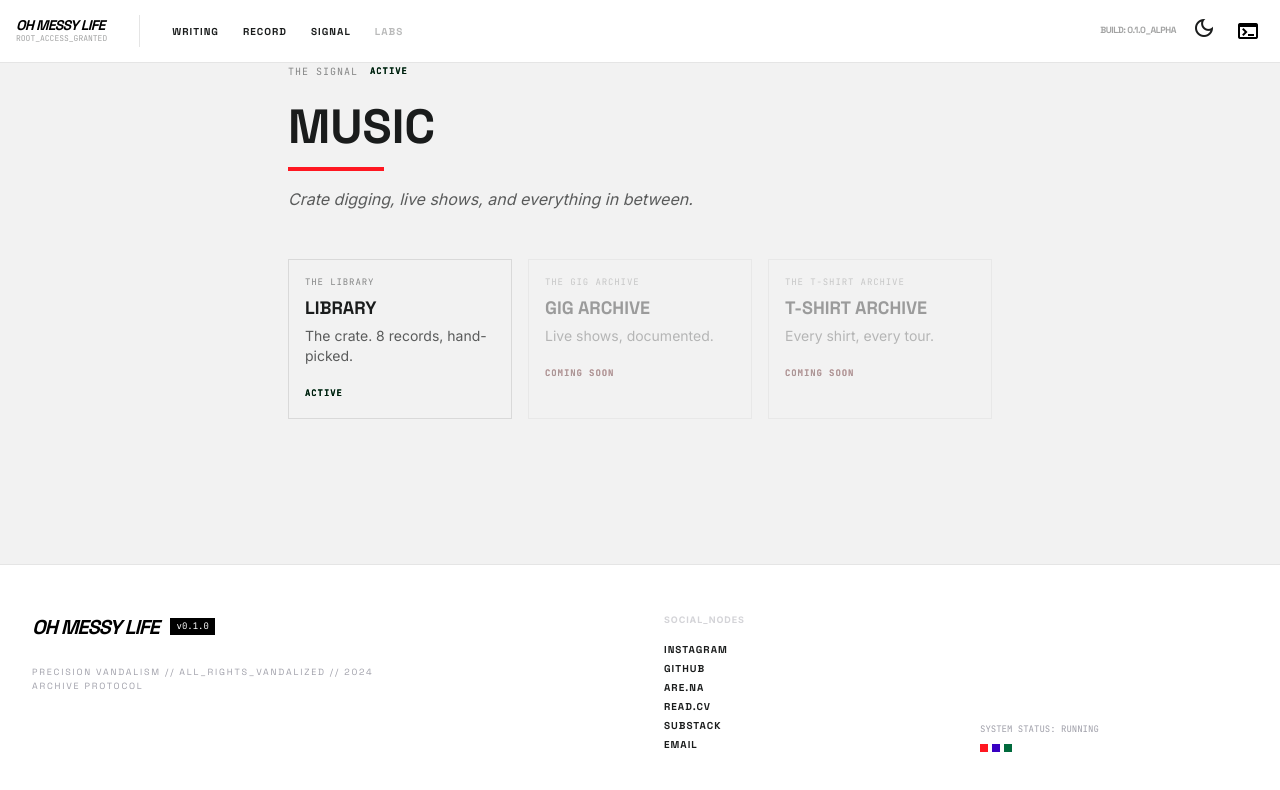
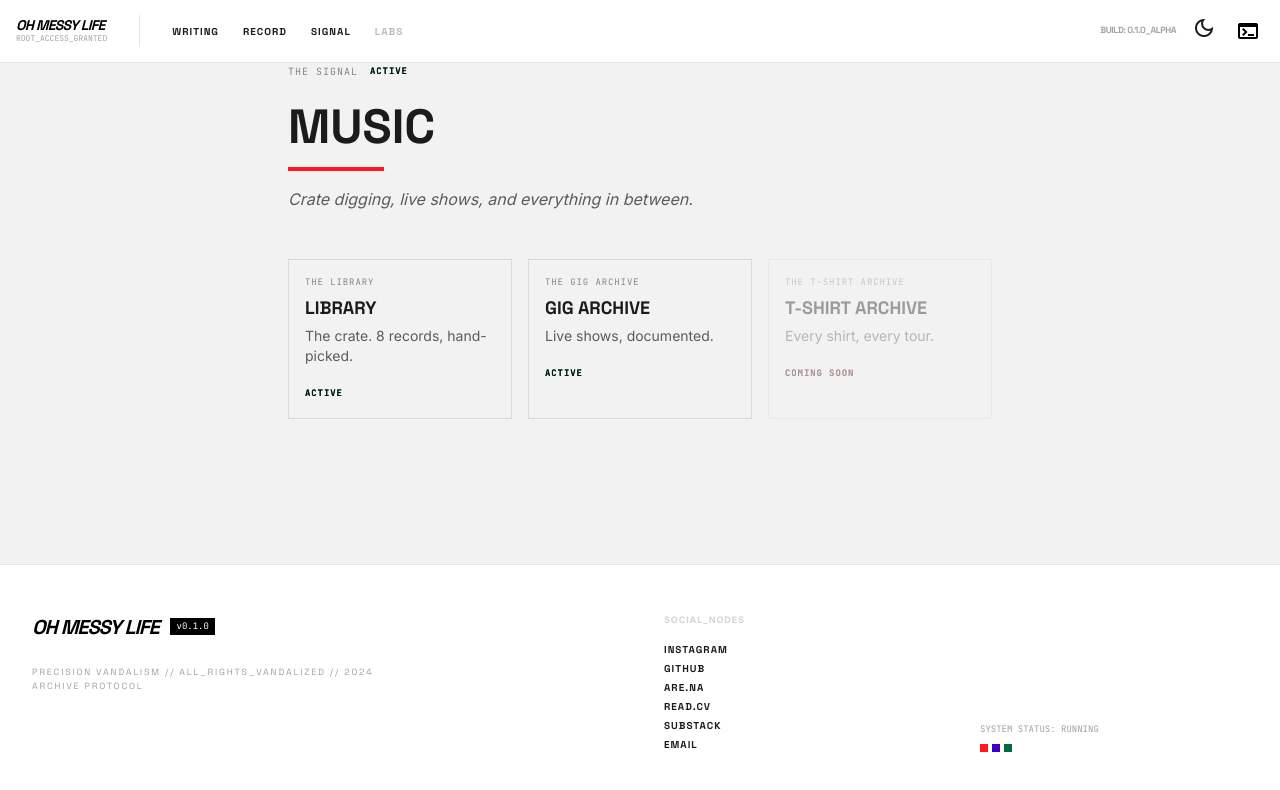
Before and after one commit to arnavmcr/oh-messy-life, a Next.js app: page /music in a window 1280 px wide. Shown: the top 790 px of the page. Built offline with nearby package versions, Linux system fonts and the light colour scheme.

Commit message:
feat: enable gig archive nav link and music page card

```diff
--- a/app/music/page.tsx
+++ b/app/music/page.tsx
@@ -1,4 +1,5 @@
 import type { Metadata } from 'next';
+import Link from 'next/link';
 import { COPY } from '@/lib/copy';
 
 export const metadata: Metadata = {
@@ -51,10 +52,10 @@ export default function MusicPage() {
           </div>
         </a>
 
-        {/* GIG ARCHIVE — stub */}
-        <div
-          className="border border-black/10 dark:border-white/10 p-4 opacity-40 cursor-not-allowed pointer-events-none"
-          aria-disabled="true"
+        {/* GIG ARCHIVE — active */}
+        <Link
+          href="/music/gig-archive"
+          className="border border-black/10 dark:border-white/10 p-4 block hover:border-tertiary hover:text-tertiary transition-colors"
         >
           <div className="font-mono text-[9px] uppercase tracking-widest opacity-50">
             {COPY.signal.gigArchive.label}
@@ -66,11 +67,11 @@ export default function MusicPage() {
             {COPY.signal.gigArchive.description}
           </div>
           <div className="mt-3">
-            <span className="stamp-red font-mono text-[9px] uppercase tracking-widest font-bold">
-              COMING SOON
+            <span className="stamp-green font-mono text-[9px] uppercase tracking-widest font-bold">
+              ACTIVE
             </span>
           </div>
-        </div>
+        </Link>
 
         {/* T-SHIRT ARCHIVE — stub */}
         <div
--- a/components/Nav.tsx
+++ b/components/Nav.tsx
@@ -115,9 +115,12 @@ export default function Nav() {
                 >
                   {COPY.nav.signalLibrary}
                 </a>
-                <span className="block px-4 py-2 font-mono text-[10px] tracking-widest uppercase font-bold opacity-30 cursor-not-allowed pointer-events-none">
+                <Link
+                  href="/music/gig-archive"
+                  className="block px-4 py-2 font-mono text-[10px] tracking-widest uppercase font-bold hover:text-tertiary hover:bg-tertiary/5 transition-colors border-l-2 border-tertiary"
+                >
                   {COPY.nav.signalGigArchive}
-                </span>
+                </Link>
                 <span className="block px-4 py-2 font-mono text-[10px] tracking-widest uppercase font-bold opacity-30 cursor-not-allowed pointer-events-none">
                   {COPY.nav.signalTshirtArchive}
                 </span>
```
